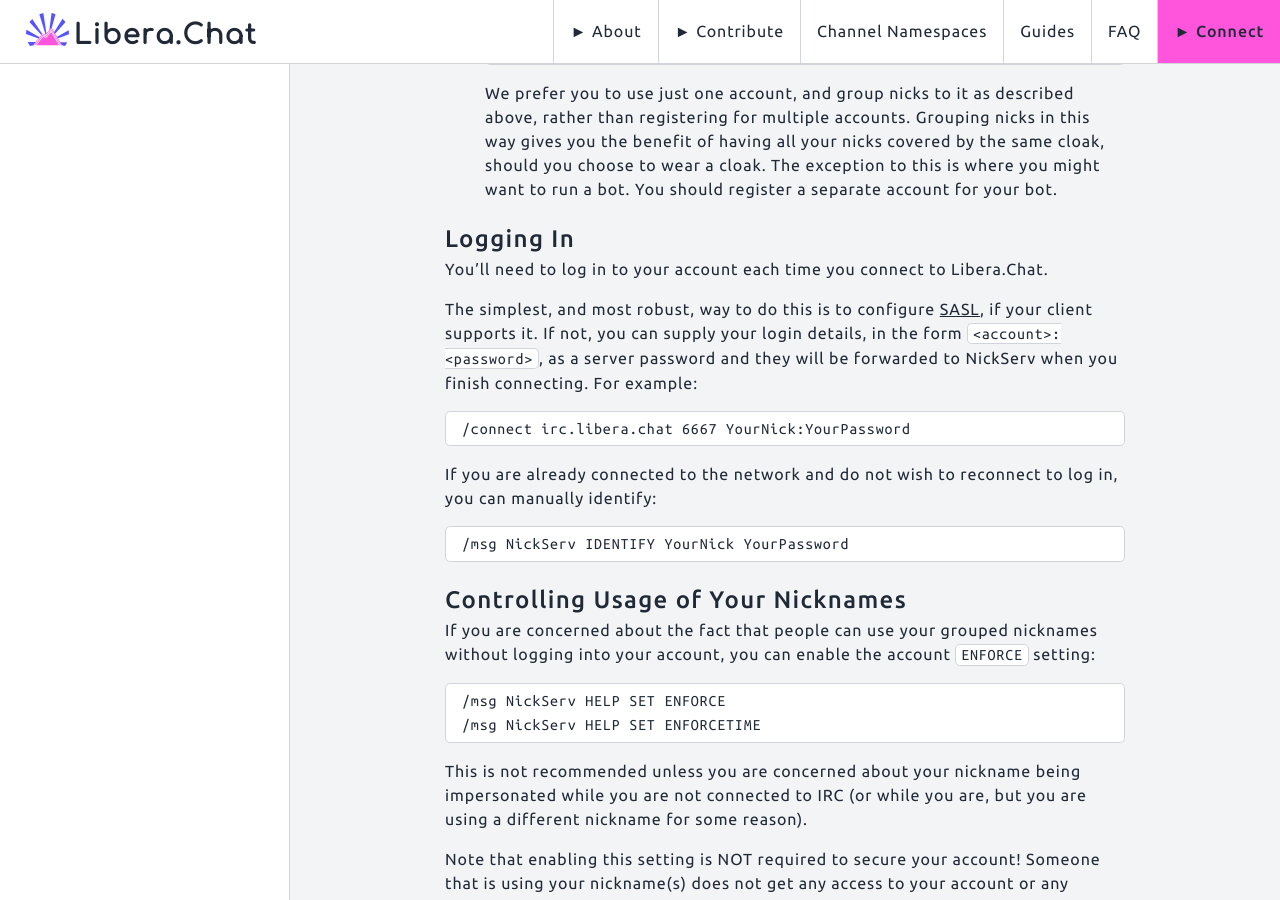
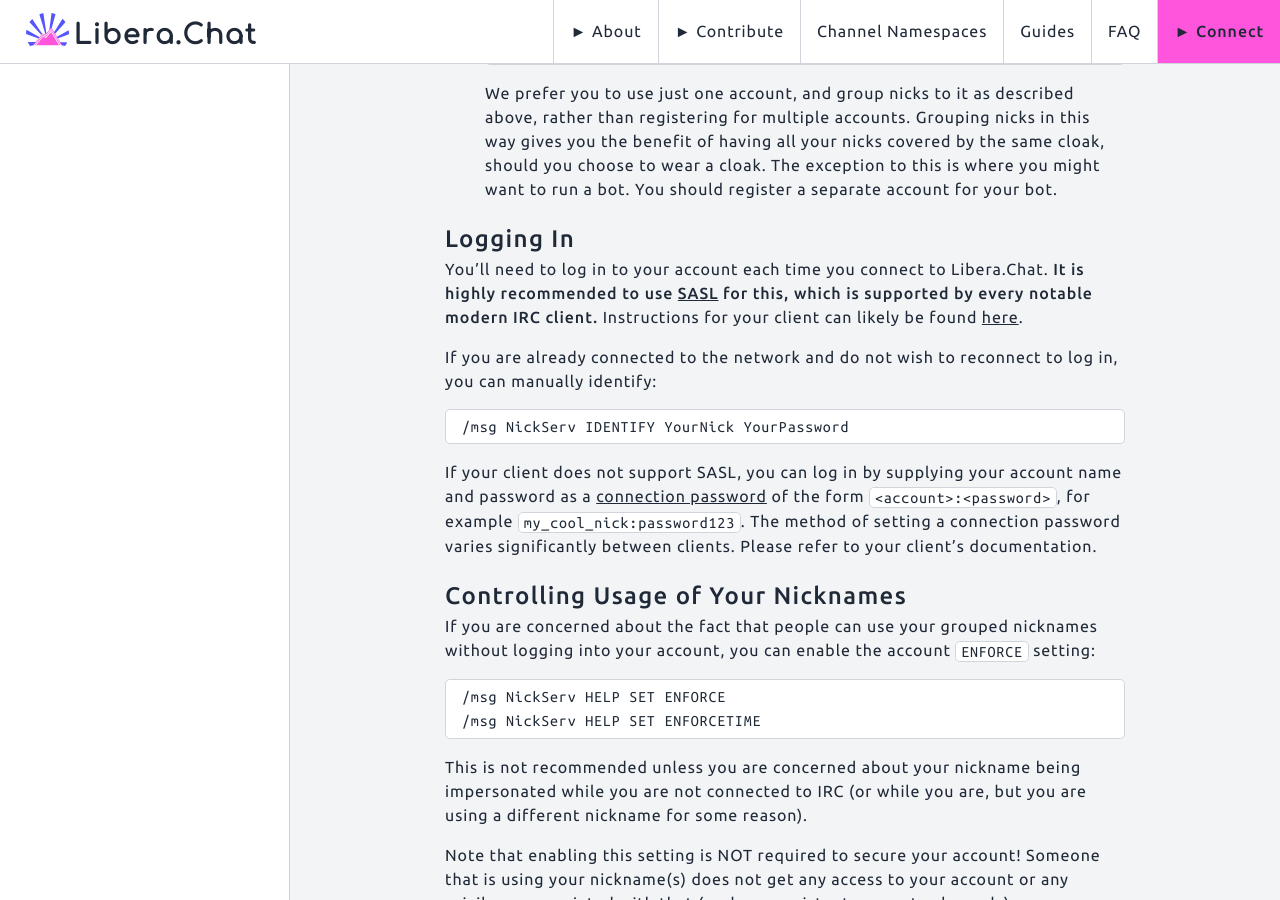
Before and after one commit to Libera-Chat/libera-chat.github.io, a Jekyll site: the page built from content/_guides/registration.md, in a window 1280 px wide and 900 px high, scrolled down 1608 px. Built offline with Jekyll 4.4.1, drawn with Linux system fonts in a browser that asks for light colours.

Commit message:
Alter guide to logging in
Emphasizes that one really should use SASL.
Generalizes the section on using a connection password to log in.
Removes the suggestion to use /connect.

````diff
--- a/content/_guides/registration.md
+++ b/content/_guides/registration.md
@@ -96,16 +96,10 @@
 ## Logging In
 
 You'll need to log in to your account each time you connect to Libera.Chat.
-
-The simplest, and most robust, way to do this is to configure
-[SASL](/guides/sasl), if your client supports it. If not, you can supply
-your login details, in the form `<account>:<password>`, as a server password
-and they will be forwarded to NickServ when you finish connecting.
-For example:
-
-```irc
-/connect irc.libera.chat 6667 YourNick:YourPassword
-```
+**It is highly recommended to use [SASL](/guides/sasl) for this,
+which is supported by every notable modern IRC client.**
+Instructions for your client can likely be found
+[here](/guides/sasl#sasl-client-configuration).
 
 If you are already connected to the network and do not wish to reconnect to
 log in, you can manually identify:
@@ -113,6 +107,13 @@
 ```irc
 /msg NickServ IDENTIFY YourNick YourPassword
 ```
+
+If your client does not support SASL, you can log in by supplying
+your account name and password as a
+[connection password](https://dd.ircdocs.horse/refs/commands/pass)
+of the form `<account>:<password>`, for example `my_cool_nick:password123`.
+The method of setting a connection password varies significantly
+between clients. Please refer to your client's documentation.
 
 ## Controlling Usage of Your Nicknames
 
````
